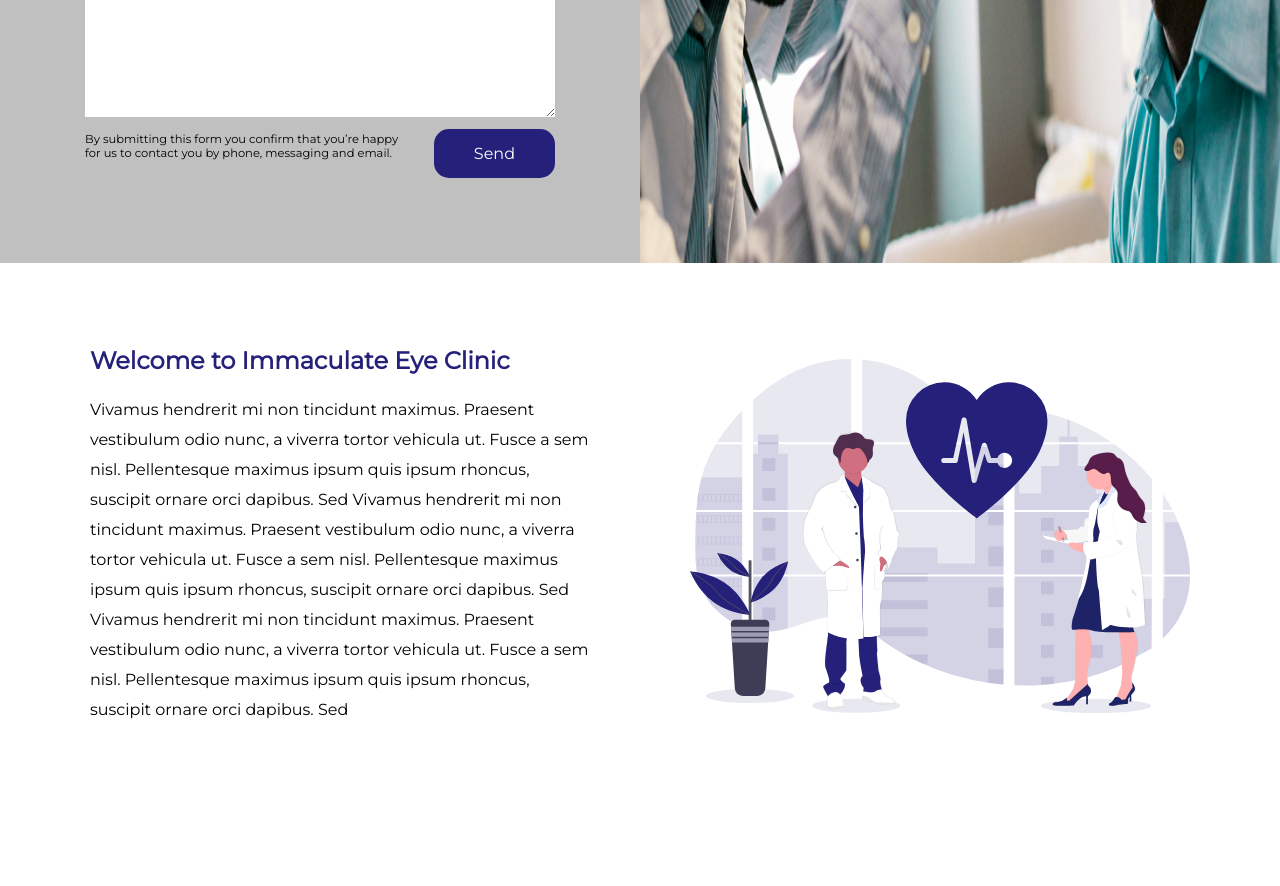
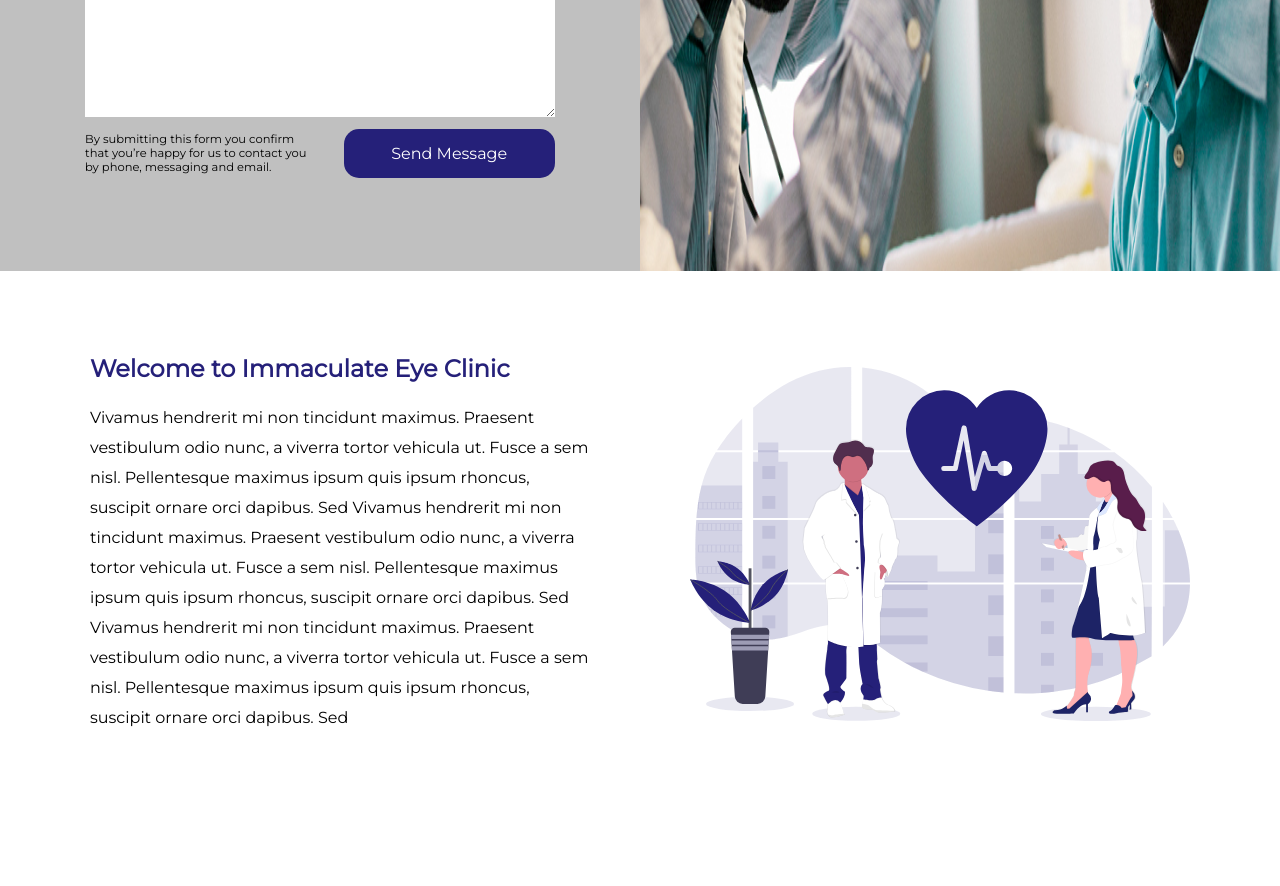
Before and after one commit to Immaculate-Eye-Clinic/Imaculate-front-end, a React (Create React App) app: page / in a window 1280 px wide. Shown: the part 1340-2226 px from the top of the page. Built offline with nearby package versions, Linux system fonts and the light colour scheme; a web font is replaced by a local one.

Commit message:
Fuck it, I have done the button now

```diff
--- a/src/components/modules/contactUs/Contact.js
+++ b/src/components/modules/contactUs/Contact.js
@@ -29,10 +29,10 @@ class Contact extends React.Component{
                             </div>
                             <input type='text' placeholder='Subject*' className='subject' /><br/><br/>
                             <textarea type='text' placeholder='Message*' /><br/>
-                            <span className='below'>
-                                <span><p className='p'>By submitting this form you confirm that you’re happy for us to contact you by phone, messaging and email.</p></span>
-                                <span className='span'><button className='button'>Send</button></span>
-                            </span>
+                            <div className='below'>
+                                <div><p className='p'>By submitting this form you confirm that you’re happy for us to contact you by phone, messaging and email.</p></div>
+                                <div className='span'><button className='button'>Send Message</button></div>
+                            </div>
                         </form>
                     </div>
                 </div>
--- a/src/components/modules/contactUs/ContactStyle.js
+++ b/src/components/modules/contactUs/ContactStyle.js
@@ -104,8 +104,8 @@ width: 100%;
         }
 
         .below{
-            display: flex;
-            flex-direction: row;
+            display: grid;
+            grid-template-columns: 50% 50%;
             width: 100%;
             @media (max-width: 800px){
                 display: block;
@@ -113,13 +113,19 @@ width: 100%;
             .p{
             font-size: 11.5px;
             margin-right: 20px;
-            width: 90%;
+            width: 100%;
+                @media (max-width: 800px){
+                    width: 100%;
+                }
             }
             .span{
                 button{
-                width: 100%;
+                width: 90%;
+                float: right;
+                padding: 15px 32px;
                 margin-top: 8px;
-                padding: 15px 40px;
+                text-align: center;
+                text-decoration: none;
                 font-size: 16px;
                 border: none;
                 background: #252079;
```
